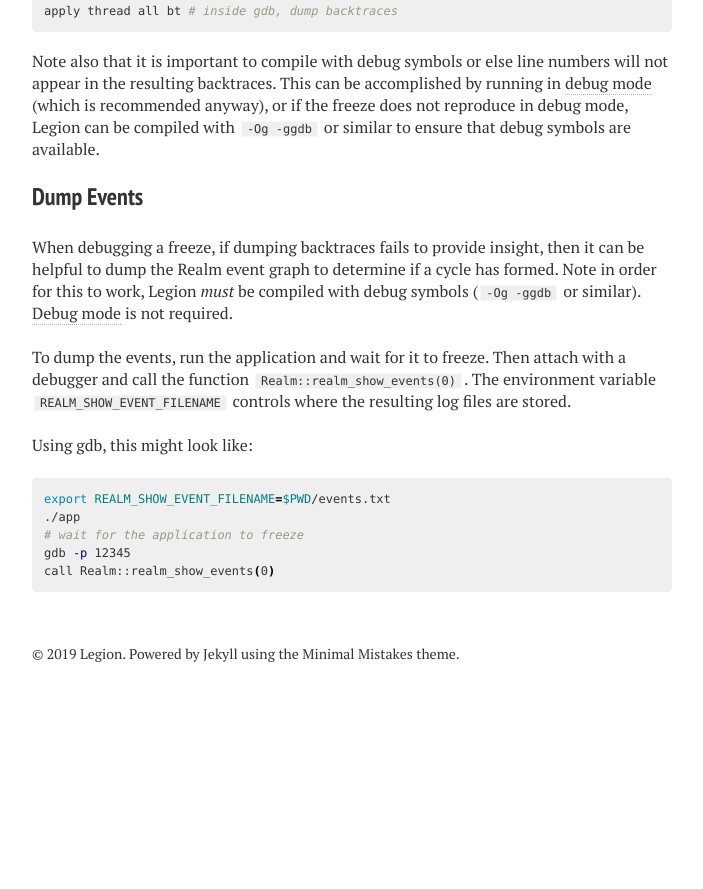
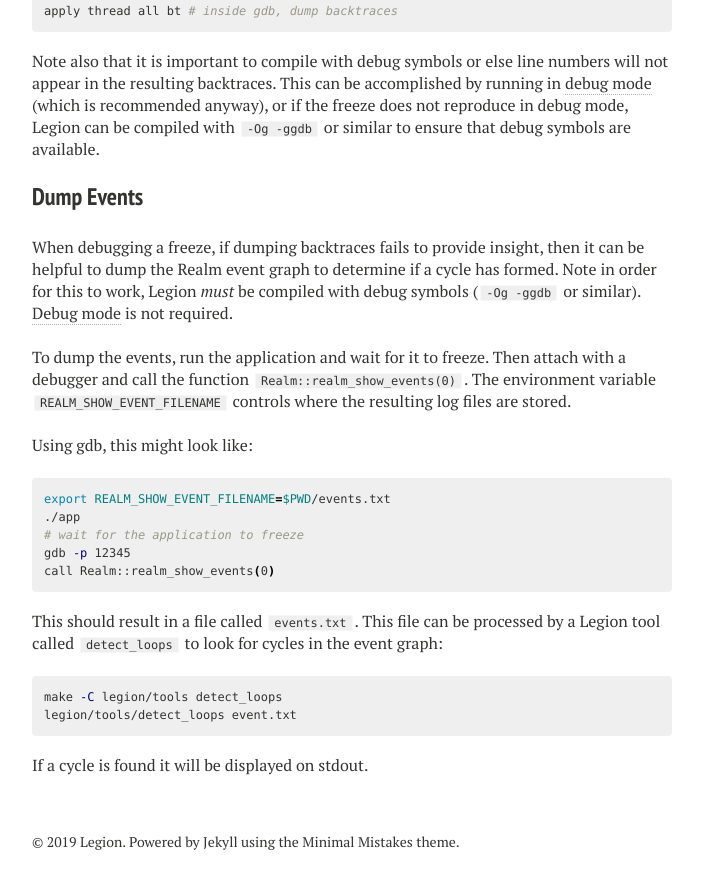
Before and after one commit to apryakhin/legion.stanford.edu, a Jekyll site: the page built from debugging.md, in a window 1280 px wide and 900 px high, scrolled down 8374 px. Shown: the top 889 px of the window, without its empty margins (288-991 px from the left). Built offline with Jekyll 4.4.1, drawn with Linux system fonts in a browser that asks for light colours; nearby versions of some CDN libraries; before the commit the page ends 9086 px from its top, so only the background shows below that.

Commit message:
More information.

```diff
--- a/debugging.md
+++ b/debugging.md
@@ -493,3 +493,14 @@ export REALM_SHOW_EVENT_FILENAME=$PWD/events.txt
 gdb -p 12345
 call Realm::realm_show_events(0)
 {% endhighlight %}
+
+This should result in a file called `events.txt`. This file can be
+processed by a Legion tool called `detect_loops` to look for cycles in
+the event graph:
+
+{% highlight bash %}
+make -C legion/tools detect_loops
+legion/tools/detect_loops event.txt
+{% endhighlight %}
+
+If a cycle is found it will be displayed on stdout.
```
